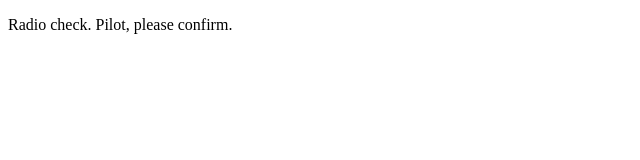
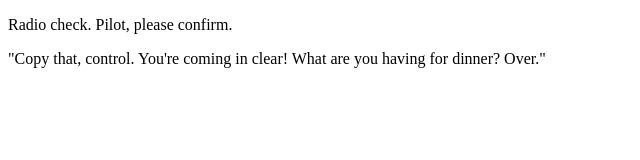
Before and after one commit to Lisa-5/communication-log-control, a plain HTML site: page index.html in a window 1280 px wide. Shown: the whole page, without its empty margins (0-640 px from the left). Drawn offline with Linux system fonts and the light colour scheme.

Commit message:
I made changes.

```diff
--- a/index.html
+++ b/index.html
@@ -2,5 +2,6 @@
 <html>
    <body>
       <p>Radio check. Pilot, please confirm.</p>
+      <p>"Copy that, control. You're coming in clear! What are you having for dinner? Over."</p>
    </body>
 </html>
```
